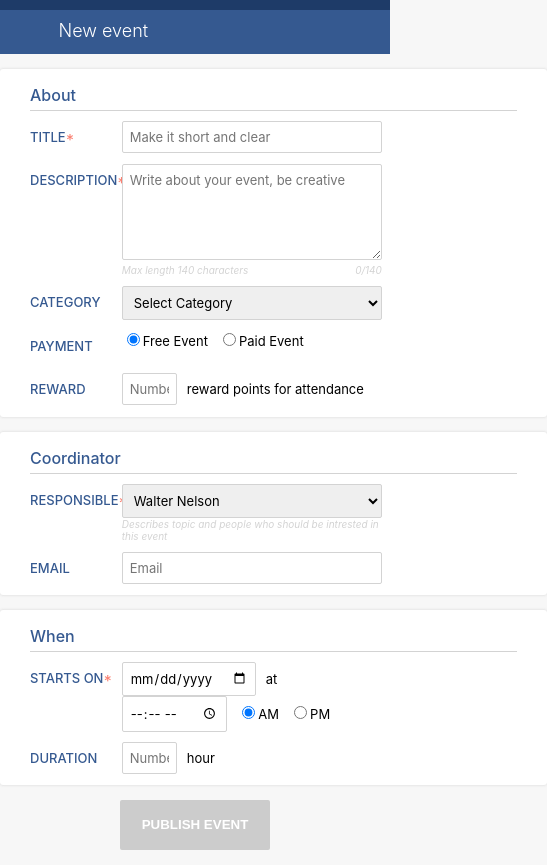
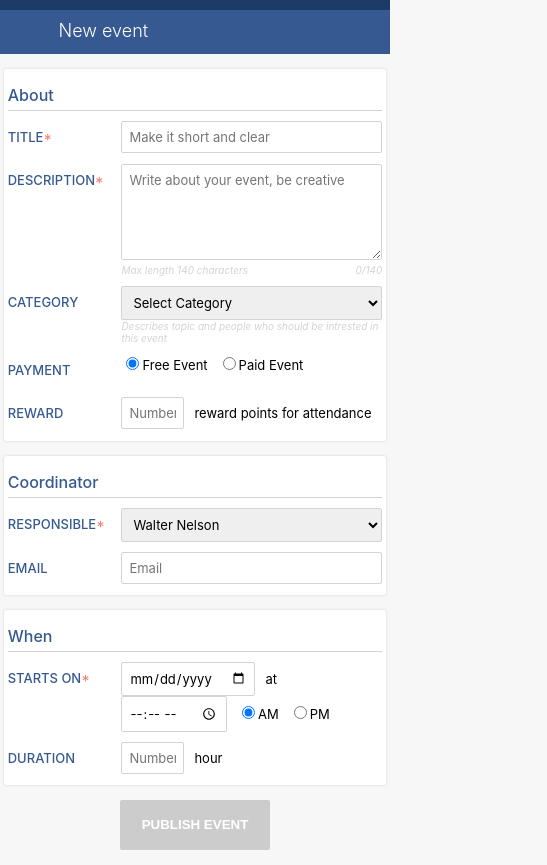
Before and after one commit to kplachecki/Form, a React (Create React App) app: page / in a window 390 px wide. Shown: the whole page, 547 px wide, since content can reach past the window. Built offline with nearby package versions, Linux system fonts and the light colour scheme.

Commit message:
mobile adjustement

```diff
--- a/src/App.js
+++ b/src/App.js
@@ -40,7 +40,8 @@ class App extends Component {
         label: "category",
         elementType: "select",
         fieldDescription: null,
-        fieldComment: null,
+        fieldComment:
+          "Describes topic and people who should be intrested in this event",
         elementConfig: {
           options: (categories.unshift({
             id: "default",
@@ -117,8 +118,8 @@ class App extends Component {
         label: "responsible",
         elementType: "select",
         fieldDescription: null,
-        fieldComment:
-          "Describes topic and people who should be intrested in this event",
+        fieldComment: null,
+
         elementConfig: {
           options: employes,
           groups: [{ label: "Me" }, { label: "Others" }]
--- a/src/containers/ErrorMessage/ErrorMessage.module.css
+++ b/src/containers/ErrorMessage/ErrorMessage.module.css
@@ -39,3 +39,9 @@
 .Rectangle > span:first-letter {
   text-transform: uppercase;
 }
+
+@media (max-width: 540px) {
+  .Error {
+    display: none;
+  }
+}
--- a/src/containers/Forms/Form/Form.module.css
+++ b/src/containers/Forms/Form/Form.module.css
@@ -40,3 +40,14 @@
   cursor: not-allowed;
   background-color: #ccc;
 }
+
+@media (max-width: 540px) {
+  .Body {
+    width: 98%;
+    min-width: 0px;
+  }
+  .Container {
+    width: 98%;
+    min-width: 0px;
+  }
+}
--- a/src/containers/Forms/Labels/Labels.module.css
+++ b/src/containers/Forms/Labels/Labels.module.css
@@ -24,3 +24,10 @@
 .MainInputs > *:last-child {
   margin-right: 0px;
 }
+
+@media (max-width: 540px) {
+  .Columns {
+    grid-template-columns: minmax(0, 1.25fr) minmax(0, 3fr);
+    min-width: 0px;
+  }
+}
--- a/src/containers/InputSwitcher/InputSwitcher.module.css
+++ b/src/containers/InputSwitcher/InputSwitcher.module.css
@@ -12,6 +12,7 @@
 
 .InputNumber {
   width: 15%;
+  min-width: 47px;
 }
 
 input,
@@ -33,15 +34,6 @@ input[type="number"]::-webkit-inner-spin-button {
   border: 1px solid salmon;
 }
 
-.FullWidth {
-  min-width: 100%;
-  box-sizing: border-box;
-}
-
-.NumberWidth {
-  width: 15%;
-}
-
 .Comment {
   display: flex;
   justify-content: space-between;
```
